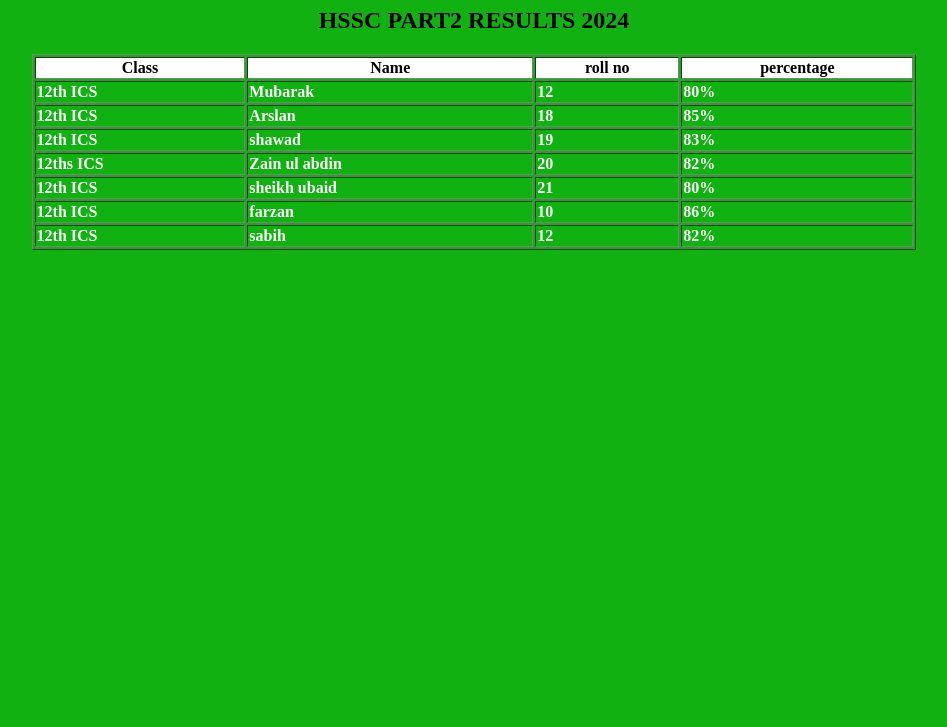
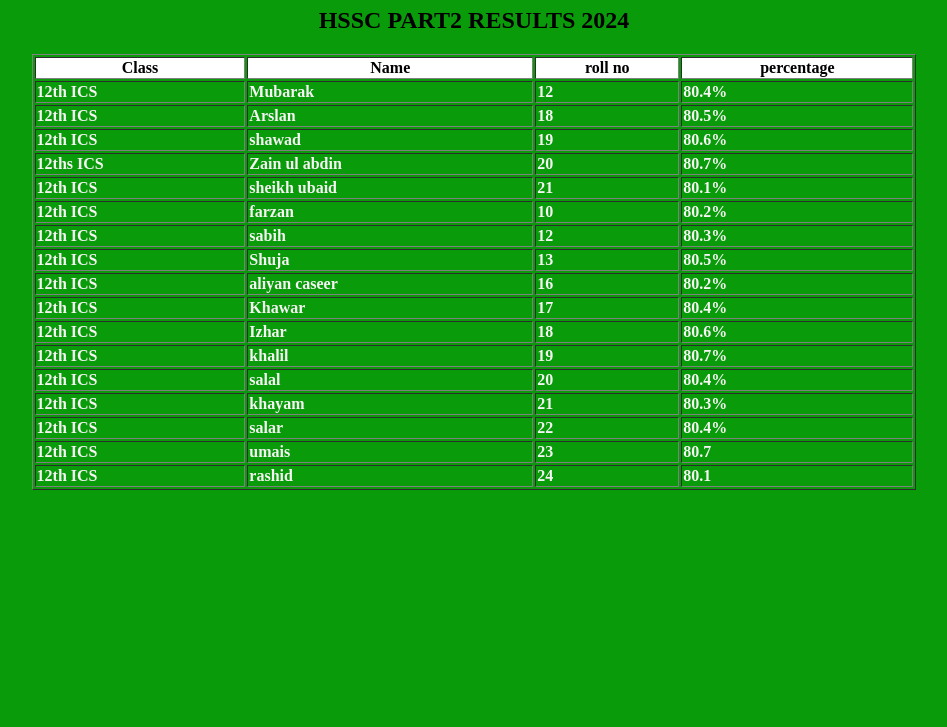
Before and after one commit to Arslankhan7/firstprogram, a plain HTML site: page basicHtml/day14.html in a window 1280 px wide. Shown: the part 73-800 px from the top of the page, without its empty margins (166-1113 px from the left). Drawn offline with Linux system fonts and the light colour scheme.

Commit message:
this is website

```diff
--- a/basicHtml/day14.html
+++ b/basicHtml/day14.html
@@ -5,11 +5,11 @@
     <meta name="viewport" content="width=device-width, initial-scale=1.0">
     <title>table example</title>
 </head>
-<body style="background-color: rgb(17, 177, 17);">
+<body style="background-color: rgb(10, 155, 10);">
     <center>
         <h1><b>AKU-EB</b></h1>
         <h2><B>HSSC PART2 RESULTS 2024</h2>
-    <table border="1.5" width="70%" cellpadding="" cellspacing="">
+    <table border="1" width="70%" cellpadding="" cellspacing="">
         <thead>
             <tr style="background-color: white;">
                 <th>Class</th>
@@ -18,51 +18,113 @@
                 <th>percentage</th>
             </tr>
         </thead>
-        <tbody style="color: white;">
+        <tbody style="color: rgb(245, 243, 243);">
             <tr>
             <td>12th ICS</td>
             <td>Mubarak</td>
             <td>12</td>
-            <td>80%</td>
+            <td>80.4%</td>
         </tr>
         <tr>
             <td>12th ICS</td>
             <td>Arslan</td>
             <td>18</td>
-            <td>85%</td>
+            <td>80.5%</td>
         </tr>
         <tr>
             <td>12th ICS</td>
             <td>shawad</td>
             <td>19</td>
-            <td>83%</td>
+            <td>80.6%</td>
         </tr>
         <tr>
             <td>12ths ICS</td>
             <td>Zain ul abdin</td>
             <td>20</td>
-            <td>82%</td>
+            <td>80.7%</td>
         </tr>
         <tr>
             <td>12th ICS</td>
             <td>sheikh ubaid</td>
             <td>21</td>
-            <td>80%</td>
+            <td>80.1%</td>
         </tr>
         <tr>
             <td>12th ICS</td>
             <td>farzan</td>
             <td>10</td>
-            <td>86%</td>
+            <td>80.2%</td>
         </tr>
         <tr>
             <td>12th ICS</td>
             <td>sabih</td>
             <td>12</td>
-            <td>82%</td>
+            <td>80.3%</td>
         </tr>
+        <tr>
+            <td>12th ICS</td>
+            <td>Shuja</td>
+            <td>13</td>
+            <td>80.5%</td>
+        </tr>
+        <tr>
+            <td>12th ICS</td>
+            <td>aliyan caseer</td>
+            <td>16</td>
+            <td>80.2%</td>
+        </tr>
+        <tr>
+            <td> 12th ICS</td>
+            <TD>Khawar </TD>
+            <td>17</td>
+            <td>80.4%</td>
+        </tr>
+        <tr>
+            <td>12th ICS</td>
+            <TD>Izhar</TD>
+            <td>18</td>
+            <td>80.6%</td>
+            </tr>
+            <tr>
+                <td>12th ICS</td>
+                <td>khalil</td>
+                <td>19</td>
+                <td>80.7%</td>
+            </tr>
+            <tr>
+                <td>12th ICS</td>
+                <td>salal</td>
+                <td>20</td>
+                <td>80.4%</td>
+            </tr>
+            <tr>
+                <td>12th ICS</td>
+                <td>khayam</td>
+                <td>21</td>
+                <td>80.3%</td>
+                 </tr>
+                 <tr>
+                    <td>12th ICS</td>
+                    <td>salar</td>
+                    <td>22</td>
+                    <td>80.4%</td>
+                 </tr>
+                 <tr>
+                    <td>12th ICS</td>
+                    <td>umais</td>
+                    <td>23</td>
+                    <td>80.7</td>
+                 </tr>
+                 <tr>
+                    <td>12th ICS</td>
+                    <td>rashid</td>
+                    <td>24</td>
+                    <td>80.1</td>
+                 </tr>
         </tbody>
-        <tfoot></tfoot>
+
+        <tfoot>
+        </tfoot>
 
     </table>
 </center>
```
Also changed, not shown: basicHtml/day13.html (+24 -6 lines), basicHtml/day15.html (added, +11 -0 lines), basicHtml/day16.html (added, +34 -0 lines).
